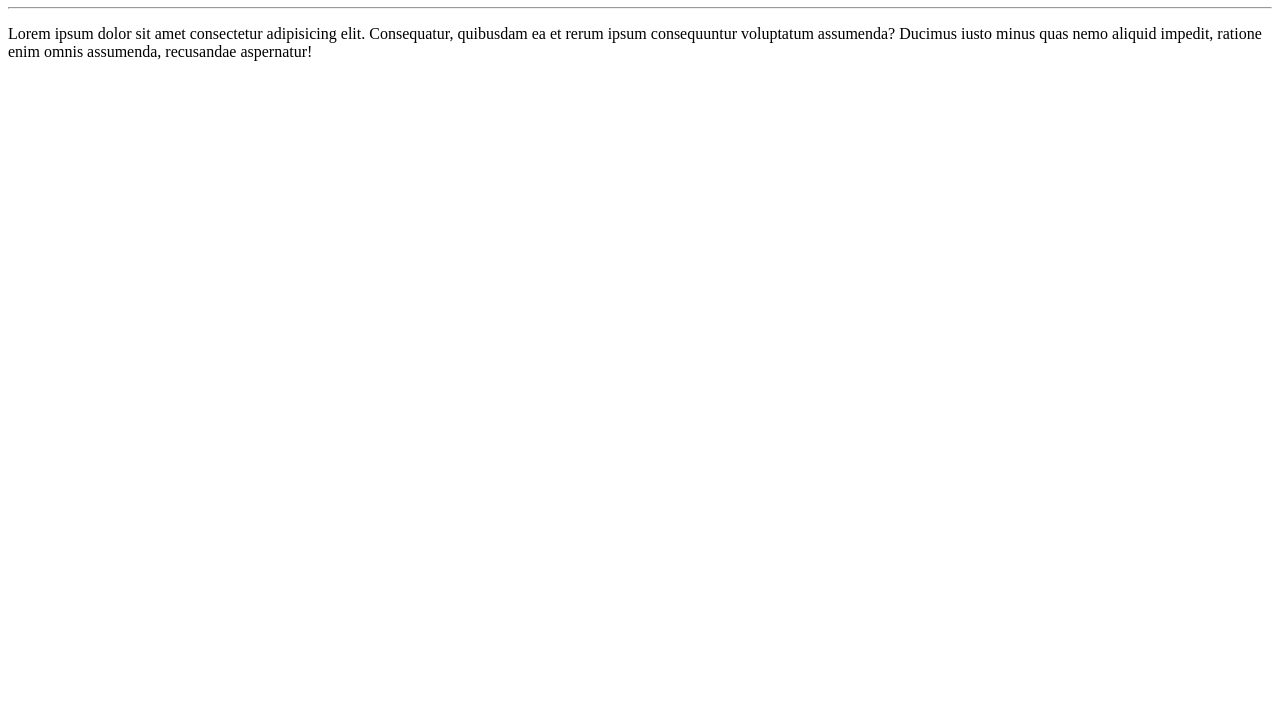
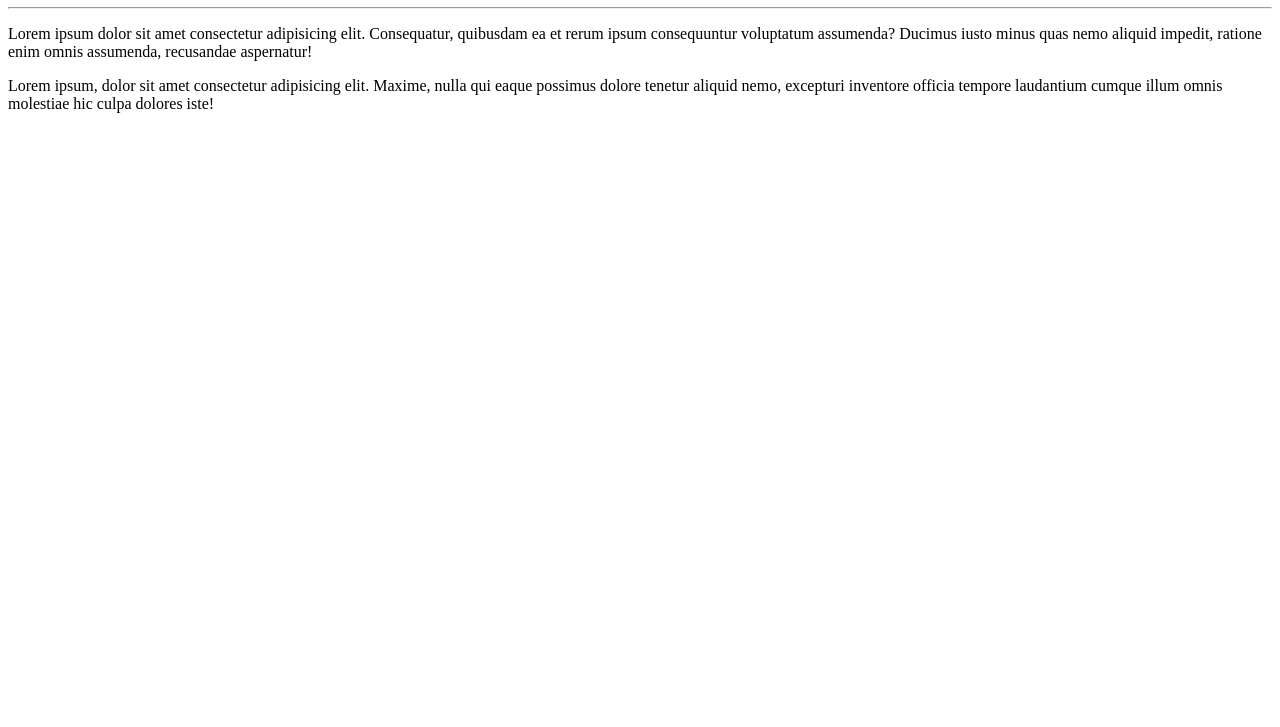
Before and after one commit to Valvitor/Ola-Mundo, a plain HTML site: page site-exemplo/index.html in a window 1280 px wide. Shown: the part 73-800 px from the top of the page. Drawn offline with Linux system fonts and the light colour scheme.

Commit message:
Adicionei um novo parágrafo

```diff
--- a/site-exemplo/index.html
+++ b/site-exemplo/index.html
@@ -10,5 +10,6 @@
     <h1>Olá, Mundo!</h1>
     <hr>
     <p>Lorem ipsum dolor sit amet consectetur adipisicing elit. Consequatur, quibusdam ea et rerum ipsum consequuntur voluptatum assumenda? Ducimus iusto minus quas nemo aliquid impedit, ratione enim omnis assumenda, recusandae aspernatur!</p>
+    <p>Lorem ipsum, dolor sit amet consectetur adipisicing elit. Maxime, nulla qui eaque possimus dolore tenetur aliquid nemo, excepturi inventore officia tempore laudantium cumque illum omnis molestiae hic culpa dolores iste!</p>
 </body>
 </html>
```
